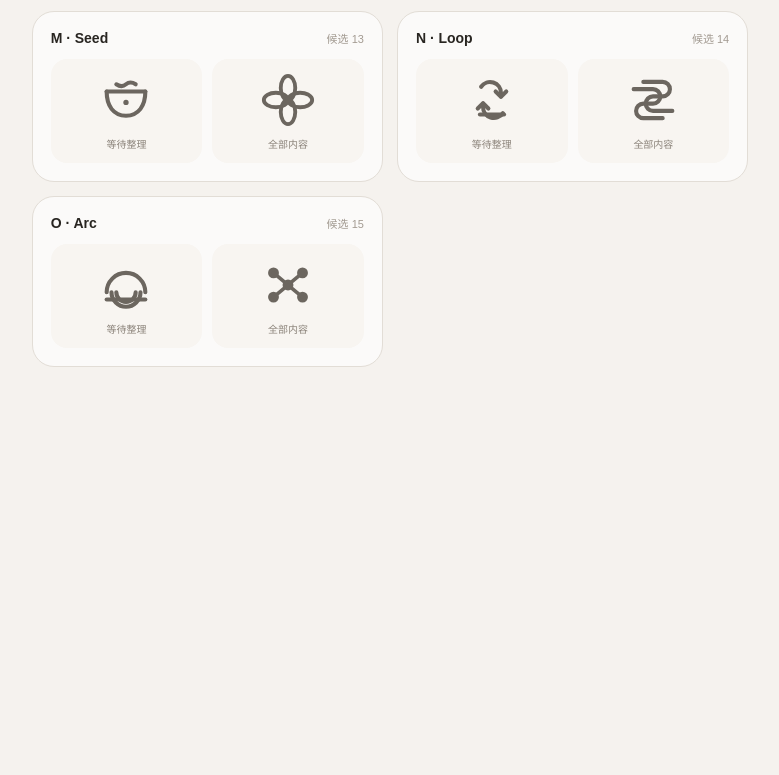
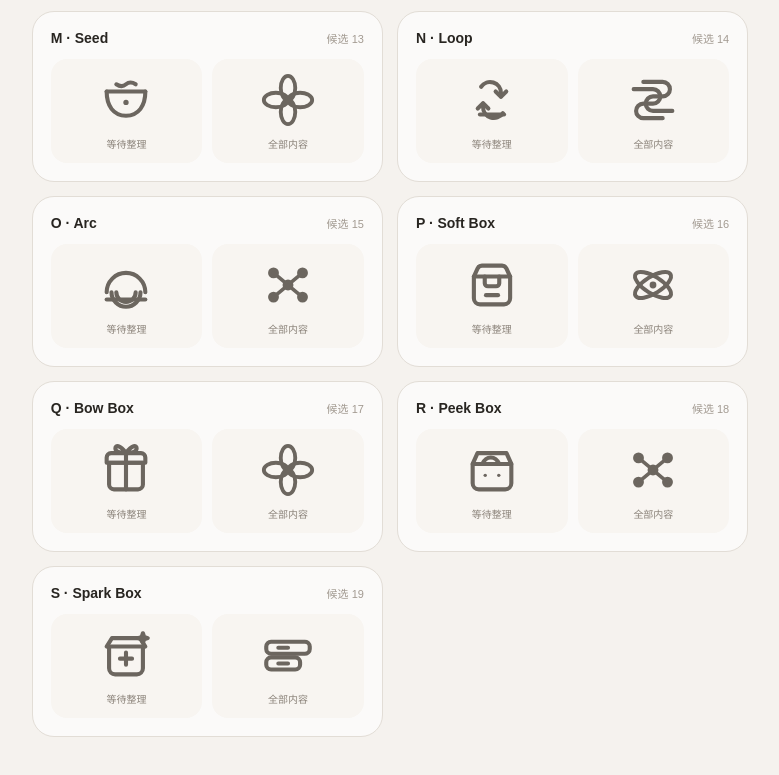
Before and after one commit to gaoyiiiii/LaterOn, a browser extension: page design/morpheus-icon-candidates/playground.html in a window 1280 px wide. Shown: the part 1260-2035 px from the top of the page, without its empty margins (455-1234 px from the left). Before the commit the page ends 1665 px from the top, so only its background shows below. Drawn offline with Linux system fonts and the light colour scheme.

Commit message:
Add rounded box icon concepts

```diff
--- a/design/morpheus-icon-candidates/playground.html
+++ b/design/morpheus-icon-candidates/playground.html
@@ -73,6 +73,10 @@ const icons = {
   ribbonField: `<svg viewBox="0 0 24 24" fill="none" stroke="currentColor" stroke-width="1.7" stroke-linecap="round" stroke-linejoin="round"><path d="M4 7.5h8a3 3 0 0 1 0 6H8a3 3 0 0 0 0 6h8"/><path d="M20 16.5h-8a3 3 0 0 1 0-6h4a3 3 0 0 0 0-6H8"/></svg>`,
   arcPocket: `<svg viewBox="0 0 24 24" fill="none" stroke="currentColor" stroke-width="1.7" stroke-linecap="round" stroke-linejoin="round"><path d="M4 15a8 8 0 0 1 16 0"/><path d="M6 15a6 6 0 0 0 12 0"/><path d="M8 15a4 4 0 0 0 8 0"/><path d="M4 18h16"/></svg>`,
   dotConstellation: `<svg viewBox="0 0 24 24" fill="none" stroke="currentColor" stroke-width="1.5" stroke-linecap="round"><path d="m6 7 6 5 6-5M6 17l6-5 6 5"/><circle cx="6" cy="7" r="1.5" fill="currentColor"/><circle cx="18" cy="7" r="1.5" fill="currentColor"/><circle cx="6" cy="17" r="1.5" fill="currentColor"/><circle cx="18" cy="17" r="1.5" fill="currentColor"/><circle cx="12" cy="12" r="1.5" fill="currentColor"/></svg>`
+  ,boxSoft: `<svg viewBox="0 0 24 24" fill="none" stroke="currentColor" stroke-width="1.7" stroke-linecap="round" stroke-linejoin="round"><path d="M4.5 8.5 6 5.2A2 2 0 0 1 7.8 4h8.4A2 2 0 0 1 18 5.2l1.5 3.3v9A2.5 2.5 0 0 1 17 20H7a2.5 2.5 0 0 1-2.5-2.5Z"/><path d="M4.5 8.5h15"/><path d="M9 8.5v2.8c0 .7.6 1.2 1.3 1.2h3.4c.7 0 1.3-.5 1.3-1.2V8.5"/><path d="M9.5 16.2h5"/></svg>`,
+  boxBow: `<svg viewBox="0 0 24 24" fill="none" stroke="currentColor" stroke-width="1.7" stroke-linecap="round" stroke-linejoin="round"><path d="M5 9h14v9a2 2 0 0 1-2 2H7a2 2 0 0 1-2-2Z"/><path d="M4 6.8A1.8 1.8 0 0 1 5.8 5H18.2A1.8 1.8 0 0 1 20 6.8V9H4Z"/><path d="M12 5v15"/><path d="M12 5c-2.8 0-4.4-.7-4.4-2S9.5 1.5 12 5ZM12 5c2.8 0 4.4-.7 4.4-2S14.5 1.5 12 5Z"/></svg>`,
+  boxPeek: `<svg viewBox="0 0 24 24" fill="none" stroke="currentColor" stroke-width="1.7" stroke-linecap="round" stroke-linejoin="round"><path d="M4 9.5h16v8A2.5 2.5 0 0 1 17.5 20h-11A2.5 2.5 0 0 1 4 17.5Z"/><path d="M4 9.5 6 5h12l2 4.5"/><path d="M8 9.5c.8-1.8 2-2.7 3.5-2.7S14.2 7.7 15 9.5"/><circle cx="9.2" cy="14.2" r=".7" fill="currentColor" stroke="none"/><circle cx="14.8" cy="14.2" r=".7" fill="currentColor" stroke="none"/></svg>`,
+  boxSpark: `<svg viewBox="0 0 24 24" fill="none" stroke="currentColor" stroke-width="1.7" stroke-linecap="round" stroke-linejoin="round"><path d="M5 8.5h14v9A2.5 2.5 0 0 1 16.5 20h-9A2.5 2.5 0 0 1 5 17.5Z"/><path d="M4 8.5 6.2 5h11.6L20 8.5"/><path d="M12 11v5M9.5 13.5h5"/><path d="m19 3 .5 1.5L21 5l-1.5.5L19 7l-.5-1.5L17 5l1.5-.5Z"/></svg>`
 };
 const sets = [
   ['A · Soft Orbit','柔和托盘 + 环形内容层','tray','orbit'],
@@ -89,7 +93,11 @@ const sets = [
   ['L · Wave','波纹收纳 + 轨道内容','wavePocket','orbitCluster'],
   ['M · Seed','种子托盘 + 花瓣内容','seedTray','petalField'],
   ['N · Loop','循环收纳 + 丝带内容','loopInbox','ribbonField'],
-  ['O · Arc','弧线收纳 + 星点内容','arcPocket','dotConstellation']
+  ['O · Arc','弧线收纳 + 星点内容','arcPocket','dotConstellation'],
+  ['P · Soft Box','圆角盒 + 轨道内容','boxSoft','orbitCluster'],
+  ['Q · Bow Box','蝴蝶结盒 + 花瓣内容','boxBow','petalField'],
+  ['R · Peek Box','探头盒 + 点阵内容','boxPeek','dotConstellation'],
+  ['S · Spark Box','星光盒 + 胶囊内容','boxSpark','softstack']
 ];
 const cards = document.querySelector('#cards');
 function select(i) { document.querySelectorAll('.candidate').forEach((e,n)=>e.classList.toggle('active',n===i)); const s=sets[i]; document.querySelector('#previewTitle').textContent=s[0]; document.querySelector('#previewDesc').textContent=s[1]; document.querySelector('#previewInbox').innerHTML=icons[s[2]]; document.querySelector('#previewAll').innerHTML=icons[s[3]]; }
```
